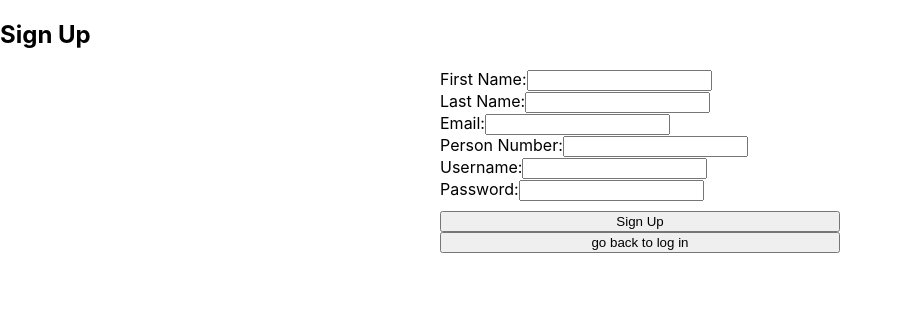
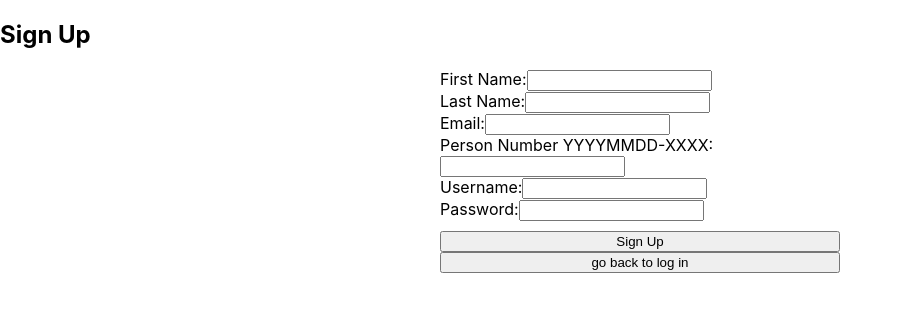
Before and after one commit to sebgro98/AwesomeProject, a React (Create React App) app in the folder frontend/: page /signup in a window 1280 px wide. Shown: the top 312 px of the page, without its empty margins (0-902 px from the left). Built offline with nearby package versions, Linux system fonts and the light colour scheme.

Commit message:
small fix

```diff
--- a/frontend/src/views/SignUpView.js
+++ b/frontend/src/views/SignUpView.js
@@ -66,7 +66,7 @@ const SignUpView = () => {
                 </label>
 
                 <label>
-                    Person Number:
+                    Person Number YYYYMMDD-XXXX:
                     <input type="text" name="personNumber" value={formData.personNumber} onChange={handleChange} required />
                 </label>
 
```
